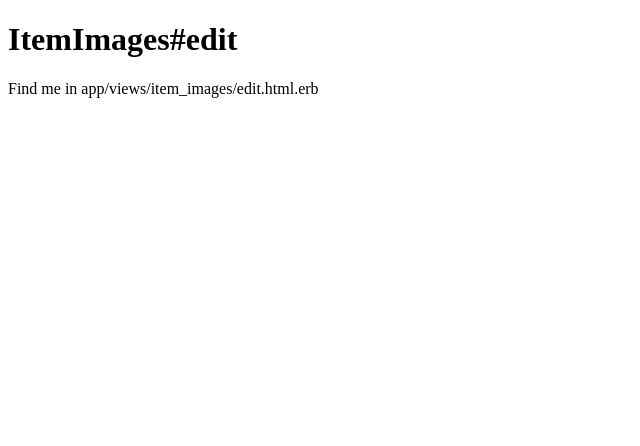
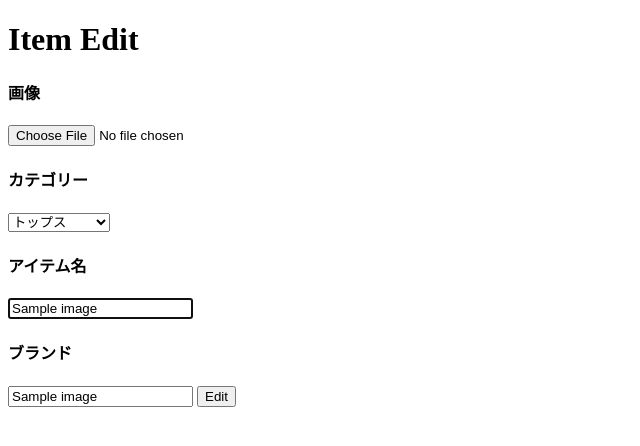
Before and after one commit to Appi66/My_Closet, a Rails app: page /item_images/1/edit in a window 1280 px wide. Shown: the part 56-502 px from the top of the page, without its empty margins (0-640 px from the left). Run offline with Rails 7, Linux system fonts and the light colour scheme; data comes from the database, SQL or seed files in the repository; tables that the repository leaves empty hold one stand-in row (values such as "Sample post"); style sheets or scripts are compiled from the project's sources.

Commit message:
[Add]アイテム編集機能

```diff
--- a/app/controllers/item_images_controller.rb
+++ b/app/controllers/item_images_controller.rb
@@ -19,6 +19,13 @@ class ItemImagesController < ApplicationController
   end
 
   def edit
+    @item_image = ItemImage.find(params[:id])
+  end
+
+  def update
+    item_image = ItemImage.find(params[:id])
+    item_image.update(item_image_params)
+    redirect_to item_image_path(item_image.id)
   end
 
   # アイテム追加時のストロングパラメーター
--- a/app/views/item_images/edit.html.erb
+++ b/app/views/item_images/edit.html.erb
@@ -1,2 +1,16 @@
-<h1>ItemImages#edit</h1>
-<p>Find me in app/views/item_images/edit.html.erb</p>
+<h1>Item Edit</h1>
+<%= form_with model: @item_image, url: item_image_path(@item_image.id), method: :patch do |f| %>
+
+  <h4>画像</h4>
+  <%= f.file_field :image, accept: "image/*" %>
+
+  <h4>カテゴリー</h4>
+  <%= f.collection_select :category_id, Category.all, :id, :name, autofocus: true, id:"inputCategory_id" %>
+  <h4>アイテム名</h4>
+  <%= f.text_field :name, autofocus: true, id:"inputName" %>
+  <h4>ブランド</h4>
+  <%= f.text_field :brand_name, autofocus: true, id:"inputBrand_name" %>
+
+  <%= f.submit 'Edit' %>
+
+<% end %>
--- a/app/views/item_images/show.html.erb
+++ b/app/views/item_images/show.html.erb
@@ -4,4 +4,5 @@
   <p>カテゴリー：<%= @item_image.category_id %></p>
   <p>ブランド：<%= @item_image.brand_name %></p>
   <p>登録日：<%= @item_image.created_at.strftime('%Y/%m/%d') %></p>
+  <%= link_to "Edit", edit_item_image_path(@item_image.id) %>
 </div>
```
